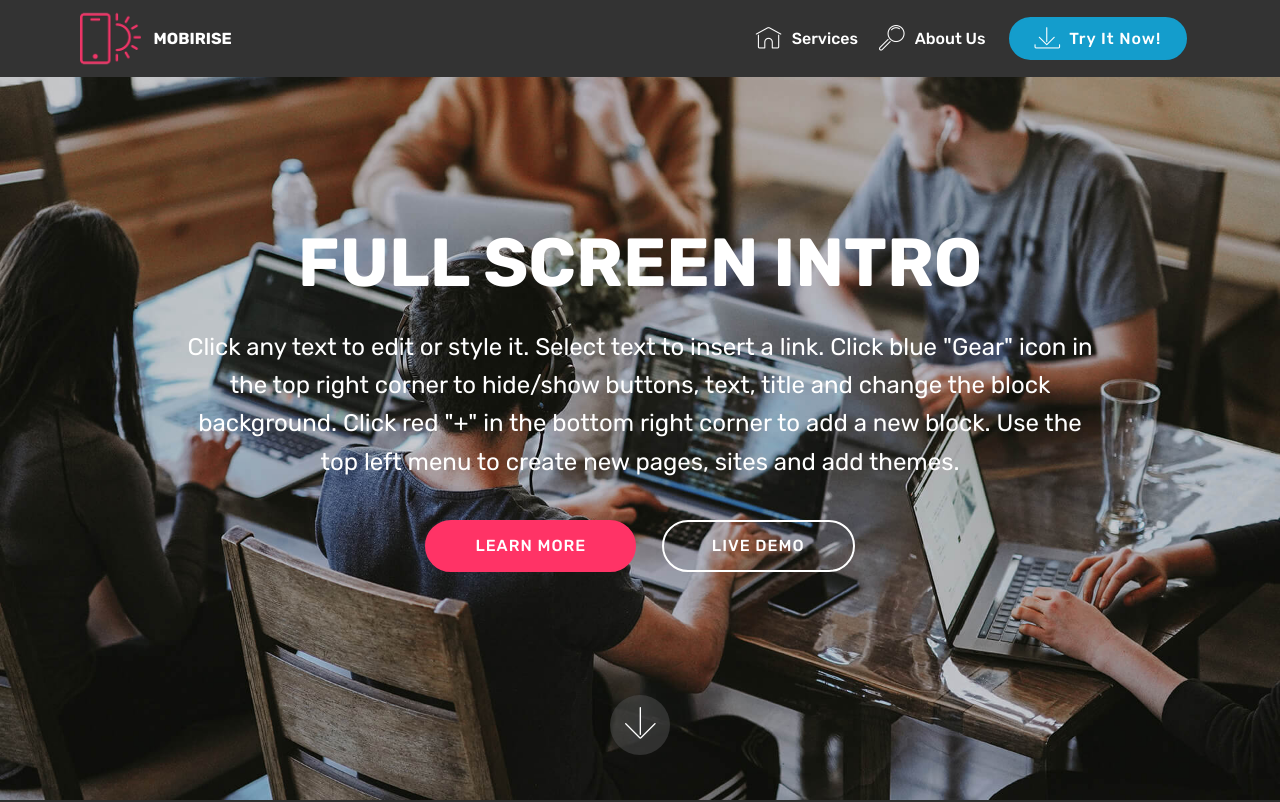
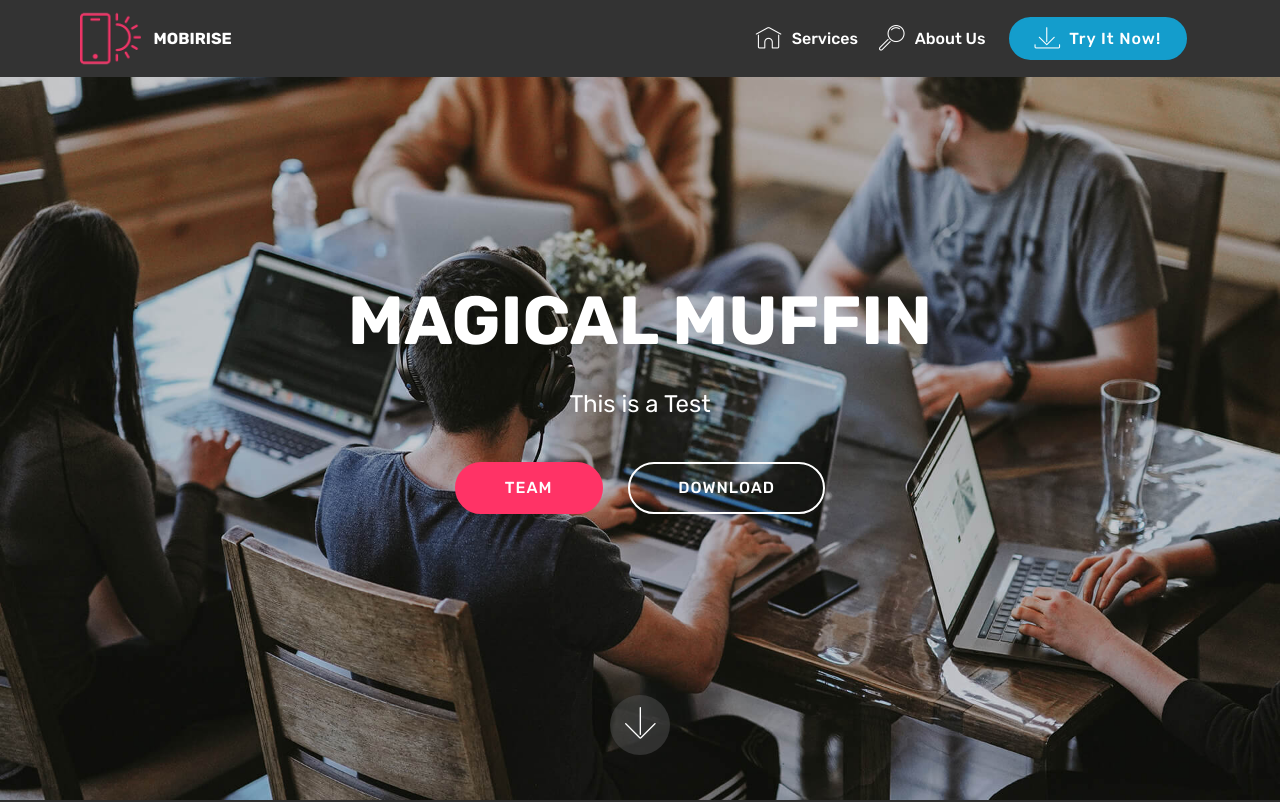
Before and after one commit to youis11/MOBIRISETEST, a plain HTML site: page docs/index.html in a window 1280 px wide. Shown: the top 802 px of the page. Drawn offline with Linux system fonts and the light colour scheme; files whose address does not match are found by name.

Commit message:
INDEX TEST

```diff
--- a/docs/index.html
+++ b/docs/index.html
@@ -75,7 +75,7 @@
     </nav>
 </section>
 
-<section class="engine"><a href="https://mobirise.info/x">css templates</a></section><section class="cid-qTkA127IK8 mbr-fullscreen mbr-parallax-background" id="header2-1">
+<section class="engine"><a href="https://mobirise.info/y">free html website templates</a></section><section class="cid-qTkA127IK8 mbr-fullscreen mbr-parallax-background" id="header2-1">
 
 
 
@@ -85,16 +85,12 @@
         <div class="row justify-content-md-center">
             <div class="mbr-white col-md-10">
                 <h1 class="mbr-section-title mbr-bold pb-3 mbr-fonts-style display-1">
-                    FULL SCREEN INTRO
-                </h1>
+                    MAGICAL MUFFIN</h1>
 
                 <p class="mbr-text pb-3 mbr-fonts-style display-5">
-                    Click any text to edit or style it. Select text to insert a link. Click blue "Gear" icon in the top right corner to hide/show buttons, text, title and change the block background. Click red "+" in the bottom right corner to add a new block. Use the top left menu to create new pages, sites and add themes.
-                </p>
-                <div class="mbr-section-btn">
-                    <a class="btn btn-md btn-secondary display-4" href="https://mobirise.com">LEARN MORE</a>
-                    <a class="btn btn-md btn-white-outline display-4" href="https://mobirise.com">LIVE DEMO</a>
-                </div>
+                    This is a Test</p>
+                <div class="mbr-section-btn"><a class="btn btn-md btn-secondary display-4" href="https://mobirise.com">TEAM</a>
+                    <a class="btn btn-md btn-white-outline display-4" href="https://mobirise.com">DOWNLOAD</a></div>
             </div>
         </div>
     </div>
```
Also changed, not shown: docs/page1.html (+1 -1 lines), 1 other file.
